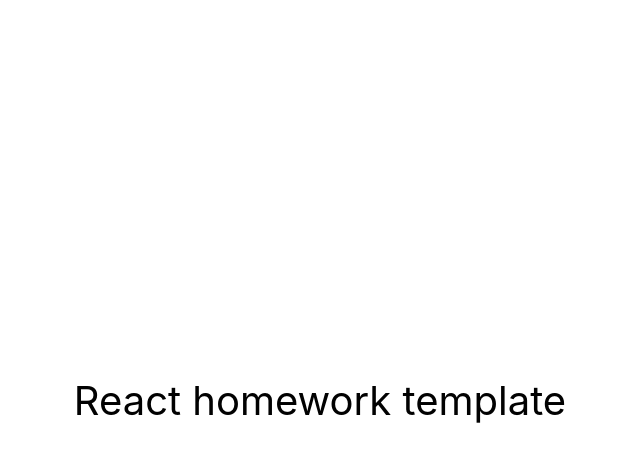
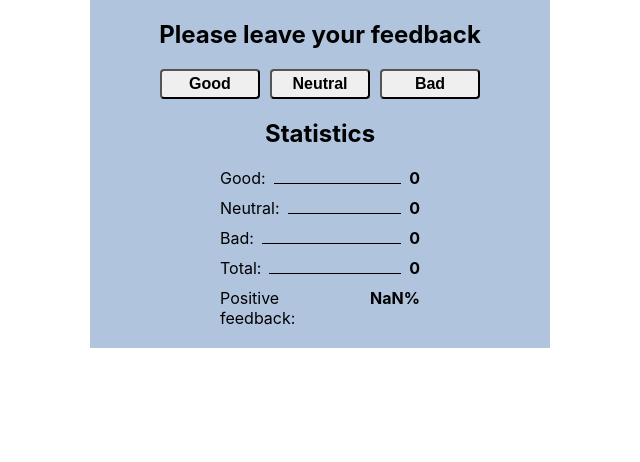
Before and after one commit to vlmakh/goit-react-hw-02-feedback, a React (Create React App) app: page / in a window 1280 px wide. Shown: the top 462 px of the page, without its empty margins (320-960 px from the left). Built offline with nearby package versions, Linux system fonts and the light colour scheme.

Commit message:
add task 1 step 1

```diff
--- a/package.json
+++ b/package.json
@@ -4,9 +4,12 @@
   "private": true,
   "homepage": "https://vlmakh.github.io/goit-react-hw-02-feedback/",
   "dependencies": {
+    "@emotion/react": "^11.10.4",
+    "@emotion/styled": "^11.10.4",
     "@testing-library/jest-dom": "^5.16.3",
     "@testing-library/react": "^12.1.4",
     "@testing-library/user-event": "^13.5.0",
+    "prop-types": "^15.8.1",
     "react": "^18.1.0",
     "react-dom": "^18.1.0",
     "react-scripts": "5.0.1",
--- a/src/components/App.jsx
+++ b/src/components/App.jsx
@@ -1,16 +1,15 @@
+import { Feedback } from './Feedback/Feedback';
+import { Section } from './Section/Section';
+
+
 export const App = () => {
   return (
-    <div
-      style={{
-        height: '100vh',
-        display: 'flex',
-        justifyContent: 'center',
-        alignItems: 'center',
-        fontSize: 40,
-        color: '#010101'
-      }}
-    >
-      React homework template
-    </div>
+    <>
+      <Section title="Please leave your feedback">
+        <Feedback />
+      </Section>
+
+
+    </>
   );
 };
--- /dev/null
+++ b/src/components/Feedback/Feedback.js
@@ -0,0 +1,77 @@
+import { Button, StatList, Name, State } from './Feedback.styled';
+import { Component } from 'react';
+
+class Feedback extends Component {
+  state = {
+    good: 0,
+    neutral: 0,
+    bad: 0,
+  };
+
+  addGoodFeedback = () => {
+    this.setState(prevState => {
+      return { good: prevState.good + 1 };
+    });
+  };
+
+  addNeutralFeedback = () => {
+    this.setState(prevState => {
+      return { neutral: prevState.neutral + 1 };
+    });
+  };
+
+  addBadFeedback = () => {
+    this.setState(prevState => {
+      return { bad: prevState.bad + 1 };
+    });
+  };
+
+  countTotalFeedback = () => {
+    const { good, neutral, bad } = this.state;
+    return good + neutral + bad;
+  };
+
+  countPositiveFeedbackPercentage = () => {};
+
+  render() {
+    const { good, neutral, bad } = this.state;
+    const total = good + neutral + bad;
+    const goodPercent = Math.round((good / total) * 100);
+
+    return (
+      <>
+        <div>
+          <Button onClick={this.addGoodFeedback}>Good</Button>
+          <Button onClick={this.addNeutralFeedback}>Neutral</Button>
+          <Button onClick={this.addBadFeedback}>Bad</Button>
+        </div>
+
+        <h2>Statistics</h2>
+        <StatList>
+          <li>
+            <Name>Good:</Name>
+            <State>{good}</State>
+          </li>
+          <li>
+            <Name>Neutral:</Name>
+            <State>{neutral}</State>
+          </li>
+          <li>
+            <Name>Bad:</Name>
+            <State>{bad}</State>
+          </li>
+          <li>
+            <Name>Total:</Name>
+            <State>{total}</State>
+          </li>
+          <li>
+            <Name>Positive feedback:</Name>
+            <State>{goodPercent}%</State>
+          </li>
+        </StatList>
+      </>
+    );
+  }
+}
+
+export { Feedback };
--- /dev/null
+++ b/src/components/Feedback/Feedback.styled.jsx
@@ -0,0 +1,54 @@
+import styled from '@emotion/styled';
+
+export const Button = styled.button`
+  cursor: pointer;
+  width: 100px;
+  padding: 4px;
+  font-size: 16px;
+  font-weight: 600;
+  border-radius: 4px;
+
+  :not(:last-child) {
+    margin-right: 10px;
+  }
+
+  :hover {
+    background-color: grey;
+  }
+`;
+
+export const StatList = styled.ul`
+  list-style: none;
+  text-align: left;
+  width: 200px;
+  margin: 0 auto;
+  padding: 0;
+
+  li {
+    display: flex;
+    justify-content: space-between;
+    align-items: baseline;
+    gap: 8px;
+  }
+
+  li::before {
+    content: "";
+    height: 1px;
+    flex-grow: 1;
+    background-color: #000;
+  }
+
+  li:not(:first-of-type) {
+    margin-top: 10px;
+  }
+`;
+
+export const Name = styled.span`
+  display: inline-block;
+  order: -1;
+`;
+
+export const State = styled.span`
+  display: inline-block;
+  font-weight: 700;
+`;
--- /dev/null
+++ b/src/components/Section/Section.js
@@ -0,0 +1,16 @@
+import PropTypes from 'prop-types';
+import { Container, Title } from './Section.styled';
+
+export function Section({ title, children }) {
+  return (
+    <Container>
+      <Title>{title}</Title>
+      {children}
+    </Container>
+  );
+}
+
+Container.propTypes = {
+  title: PropTypes.string,
+  children: PropTypes.node,
+};
--- /dev/null
+++ b/src/components/Section/Section.styled.jsx
@@ -0,0 +1,14 @@
+import styled from '@emotion/styled';
+
+export const Container = styled.div`
+  text-align: center;
+  padding: 20px;
+  width: 420px;
+  margin: 0 auto 4px;
+  background-color: lightsteelblue;
+`;
+
+export const Title = styled.h2`
+  font-size: 24px;
+  margin: 0 0 20px;
+`;
```
Also changed, not shown: src/components/Statistics/Statistics.js (added), 1 other file (tests, documents, lock files or other folders).
